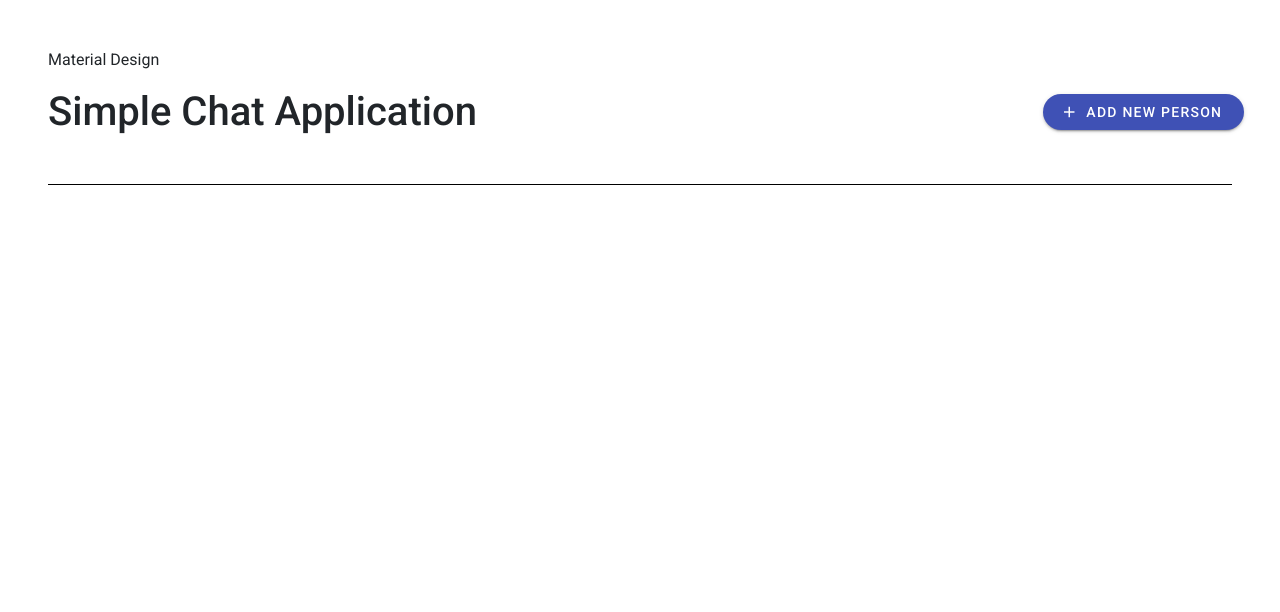
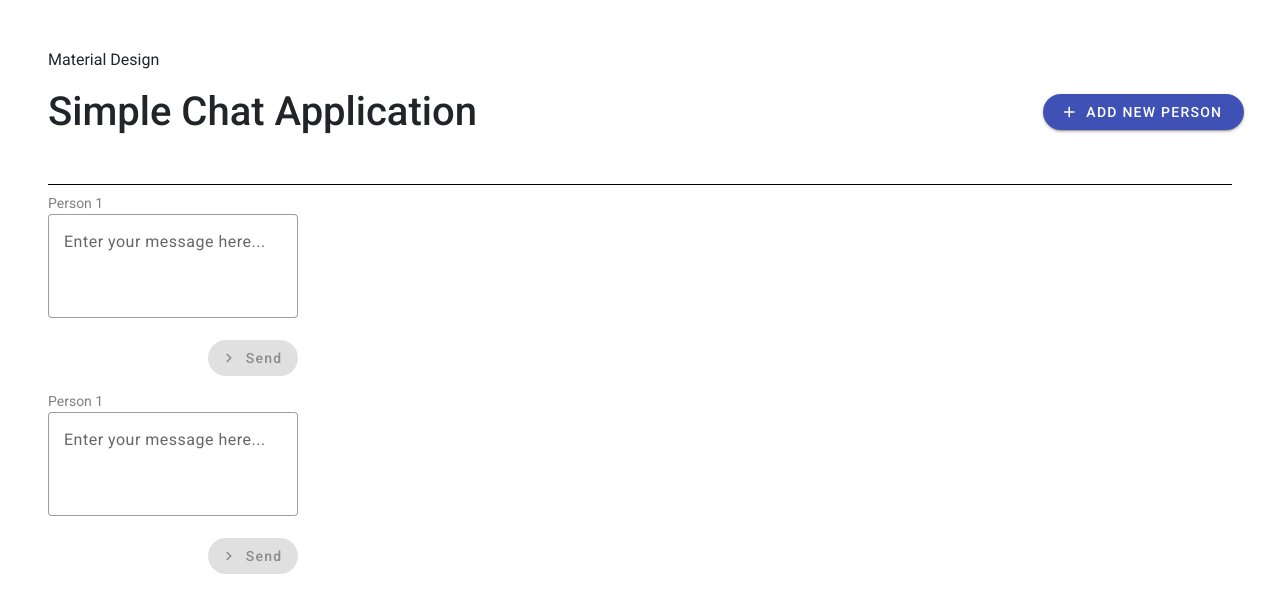
Before and after one commit to avrbovsky/swissReChatApp, an Angular app: page / in a window 1280 px wide. Shown: the top 612 px of the page. Built offline with nearby package versions, Linux system fonts and the light colour scheme.

Commit message:
feature/Add grid and chatbox component

```diff
--- a/src/app/app.component.html
+++ b/src/app/app.component.html
@@ -1 +1,3 @@
-<router-outlet></router-outlet>
+<div class="p-5">
+  <router-outlet></router-outlet>
+</div>
--- a/src/app/chat/chat.component.css
+++ b/src/app/chat/chat.component.css
@@ -1,3 +1,11 @@
 .mat-divider {
   border-top-color: black;
 }
+
+.chatGrid {
+  display: grid;
+  grid-gap: 15px;
+  grid-template-columns: 1fr 1fr 1fr;
+  grid-template-rows: 1fr 1fr 1fr;
+  grid-auto-flow: column;
+}
--- a/src/app/chat/chat.component.html
+++ b/src/app/chat/chat.component.html
@@ -1,4 +1,4 @@
-<div class="p-5">
+<div>
   <p>Material Design</p>
   <div class="row align-items-center mb-5">
     <h1 class="m-0 col-sm-6 col-md-7 col-lg-8 col-xl-10">
@@ -13,9 +13,12 @@
       ADD NEW PERSON
     </button>
   </div>
-  <mat-divider class="border-bottom-2" />
+  <mat-divider class="border-bottom-2 mb-2" />
   <div class="row">
-    <div class="col-8"></div>
+    <div class="col-8 chatGrid">
+      <chatbox />
+      <chatbox />
+    </div>
     <div class="col-4"></div>
   </div>
 </div>
--- a/src/app/chat/chat.module.ts
+++ b/src/app/chat/chat.module.ts
@@ -4,10 +4,31 @@ import { ChatComponent } from './chat.component';
 import { MatButtonModule } from '@angular/material/button';
 import { MatIconModule } from '@angular/material/icon';
 import { MatDividerModule } from '@angular/material/divider';
+import { ChatboxComponent } from './chatbox/chatbox.component';
+import { ReactiveFormsModule } from '@angular/forms';
+import { MatInputModule } from '@angular/material/input';
+import {
+  MAT_FORM_FIELD_DEFAULT_OPTIONS,
+  MatFormFieldModule,
+} from '@angular/material/form-field';
 
 @NgModule({
-  declarations: [ChatComponent],
-  imports: [CommonModule, MatButtonModule, MatIconModule, MatDividerModule],
+  declarations: [ChatComponent, ChatboxComponent],
+  providers: [
+    {
+      provide: MAT_FORM_FIELD_DEFAULT_OPTIONS,
+      useValue: { appearance: 'outline' },
+    },
+  ],
+  imports: [
+    CommonModule,
+    MatButtonModule,
+    MatIconModule,
+    MatDividerModule,
+    MatInputModule,
+    MatFormFieldModule,
+    ReactiveFormsModule,
+  ],
   exports: [ChatComponent],
 })
 export class ChatModule {}
--- /dev/null
+++ b/src/app/chat/chatbox/chatbox.component.css
@@ -0,0 +1,11 @@
+textarea {
+  resize: none;
+}
+
+textarea::placeholder {
+  color: black;
+}
+
+small {
+  color: gray;
+}
--- /dev/null
+++ b/src/app/chat/chatbox/chatbox.component.html
@@ -0,0 +1,31 @@
+<div class="col">
+  <div class="row"><small>Person 1</small></div>
+  <form
+    [formGroup]="chatForm"
+    (ngSubmit)="onSend(chatForm, formDirective)"
+    #formDirective="ngForm"
+  >
+    <mat-form-field class="w-100">
+      <textarea
+        placeholder="Enter your message here..."
+        formControlName="message"
+        matInput
+        rows="3"
+      ></textarea>
+      <mat-error *ngIf="chatForm.get('message')?.hasError('required')"
+        >You must enter a message</mat-error
+      >
+    </mat-form-field>
+    <div class="flex text-end">
+      <button
+        class="flex-shrink-1 rounded-5"
+        mat-raised-button
+        color="accent"
+        [disabled]="chatForm.invalid"
+      >
+        <mat-icon fontIcon="keyboard_arrow_right" />
+        Send
+      </button>
+    </div>
+  </form>
+</div>
--- /dev/null
+++ b/src/app/chat/chatbox/chatbox.component.ts
@@ -0,0 +1,25 @@
+import { Component } from '@angular/core';
+import {
+  FormControl,
+  FormGroup,
+  FormGroupDirective,
+  Validators,
+} from '@angular/forms';
+
+@Component({
+  selector: 'chatbox',
+  templateUrl: './chatbox.component.html',
+  styleUrls: ['./chatbox.component.css'],
+})
+export class ChatboxComponent {
+  chatForm = new FormGroup({
+    message: new FormControl('', Validators.required),
+  });
+
+  onSend = (_: any, formDirective: FormGroupDirective) => {
+    // TODO: Send message
+
+    formDirective.resetForm();
+    this.chatForm.reset();
+  };
+}
```
Also changed, not shown: 1 other file (tests, documents, lock files or other folders).
